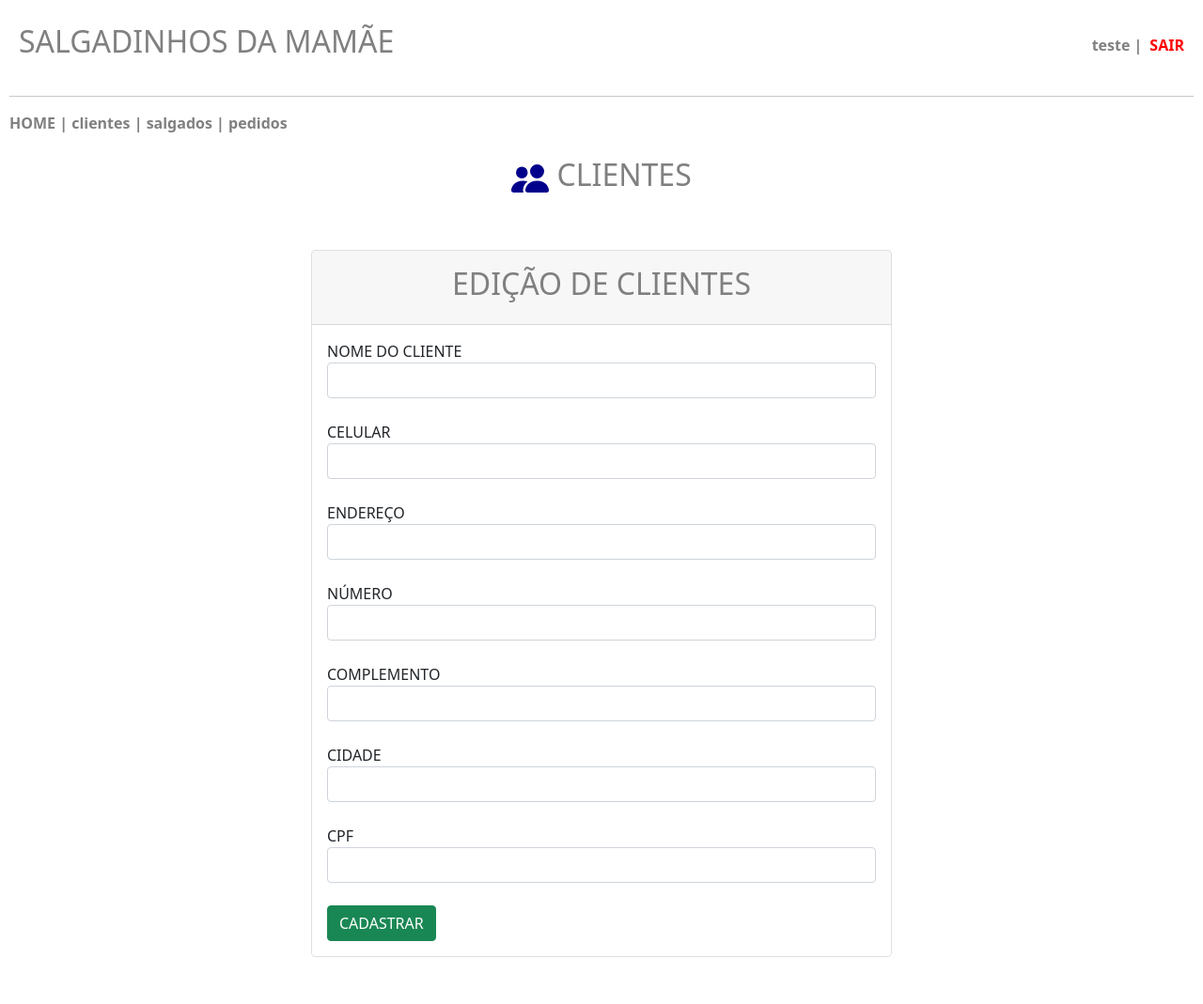
After one commit to sammuel333/eu, a PHP site: page /projeto/clientes_editar.php in a window 1280 px wide. The commit adds this page. Shown: the whole page at 94% size. Run offline with PHP 8.4, Linux system fonts and the light colour scheme; a user stored in the database is signed in.

Commit message:
Add files via upload

```diff
--- /dev/null
+++ b/projeto/clientes_editar.php
@@ -0,0 +1,114 @@
+<?php
+    session_start();
+    include 'conecta.php';
+    if (!isset($_SESSION["user"])) {
+        echo "<script language='javascript' type='text/javascript'>
+        window.location.href='index.php';
+        </script>";
+        exit;
+    }
+?>
+<!DOCTYPE html>
+<html lang="pt-br">
+    <head>
+        <meta charset="utf-8">
+        <meta http-equiv="content-language" content="pt-br">
+        <title>SALGADOS DA MAMÃE</title>
+        <link href="https://cdn.jsdelivr.net/npm/bootstrap@5.0.2/dist/css/bootstrap.min.css" rel="stylesheet" integrity="sha384-EVSTQN3/azprG1Anm3QDgpJLIm9Nao0Yz1ztcQTwFspd3yD65VohhpuuCOmLASjC" crossorigin="anonymous">
+        <script src="https://cdn.jsdelivr.net/npm/bootstrap@5.0.2/dist/js/bootstrap.bundle.min.js" integrity="sha384-MrcW6ZMFYlzcLA8Nl+NtUVF0sA7MsXsP1UyJoMp4YLEuNSfAP+JcXn/tWtIaxVXM" crossorigin="anonymous"></script>
+        <style>
+            body {
+                padding: 5px;
+                margin: 5px;
+            }
+            h2 {
+                color: gray;
+            }
+            .main-header {
+                display: flex;
+                justify-content: space-between;
+                align-items: center;
+                padding: 15px 10px;
+            }
+            .user-info {
+                display: flex;
+                align-items: center;
+                gap: 8px;
+                color: gray;
+            }
+            .username {
+                font-weight: bold;
+            }
+            .logout-link {
+                color: red;
+                font-weight: bold;
+                text-decoration: none;
+            }
+            .logout-link:hover {
+                text-decoration: underline;
+            }
+        </style>
+    </head>
+    <body>
+        <header class="main-header">
+            <h2>SALGADINHOS DA MAMÃE</h2>
+            <div class="user-info">
+                <?php
+                    if (!empty($_SESSION["user"])) {
+                        $usuario = $_SESSION["user"];
+                        echo "<span class='username'>".htmlspecialchars($usuario)." | </span><a class='logout-link' href='sair.php'>SAIR</a>";
+                    }
+                ?>
+            </div>
+        </header>
+        <hr>
+        <nav>
+            <?php
+                include 'menu.php';
+            ?>
+        </nav>
+        <br>
+        <center><h2><svg xmlns="http://www.w3.org/2000/svg" width="40" height="40" fill="#00008B" class="bi bi-people-fill" viewBox="0 0 16 16">
+        <path d="M7 14s-1 0-1-1 1-4 5-4 5 3 5 4-1 1-1 1zm4-6a3 3 0 1 0 0-6 3 3 0 0 0 0 6m-5.784 6A2.24 2.24 0 0 1 5 13c0-1.355.68-2.75 1.936-3.72A6.3 6.3 0 0 0 5 9c-4 0-5 3-5 4s1 1 1 1zM4.5 8a2.5 2.5 0 1 0 0-5 2.5 2.5 0 0 0 0 5"/>
+        </svg>&nbsp;CLIENTES</h2></center>
+        <br>
+        <br>
+        <div class="row justify-content-center row-cols-1 row-cols-md-2 mb-3 text-center">
+            <div class="col">
+                <div class="card mb-4 rounded-3 shadow-sw">
+                    <div class="card-header py-3">
+                        <h2>EDIÇÃO DE CLIENTES</h2>
+                    </div>
+                    <div class="card-body text-start">
+                    <form action="clientes_cadastro.php" method="POST">
+                            <div class="form-group">
+                                <label>NOME DO CLIENTE</label>
+                                <input type="text" class="form-control" name="nome" required>
+                                <br>
+                                <label>CELULAR</label>
+                                <input type="number" class="form-control" name="celular" required>
+                                <br>
+                                <label>ENDEREÇO</label>
+                                <input type="text" class="form-control" name="endereco" required>
+                                <br>
+                                <label>NÚMERO</label>
+                                <input type="number" class="form-control" name="numero" required>
+                                <br>
+                                <label>COMPLEMENTO</label>
+                                <input type="text" class="form-control" name="complemento" required>
+                                <br>
+                                <label>CIDADE</label>
+                                <input type="text" class="form-control" name="cidade" required>
+                                <br>
+                                <label>CPF</label>
+                                <input type="number" class="form-control" name="cpf" required>
+                                <br>
+                                <button type="submit" class="btn btn-success">CADASTRAR</button>
+                            </div>
+                        </form>
+                    </div>
+                </div>
+            </div>
+        </div>
+    </body>
+</html>
```
Also changed, not shown: projeto/clientes.php (+66 -4 lines), projeto/clientes_cadastro.php (added, +29 -0 lines), projeto/clientes_excluir.php (added, +10 -0 lines).
